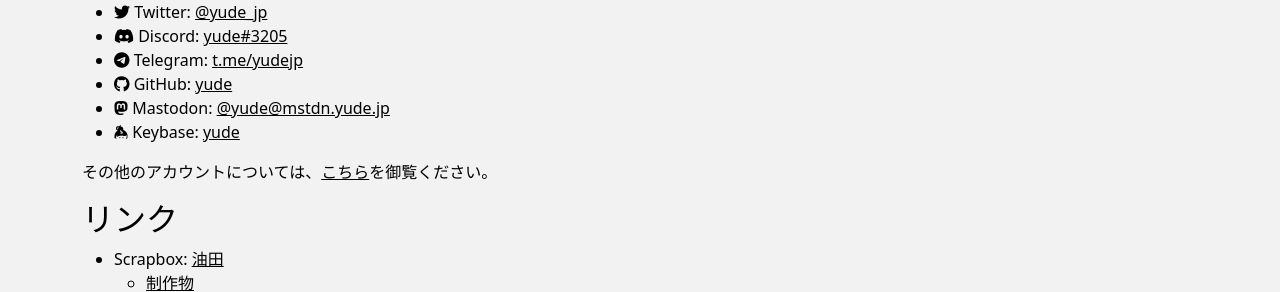
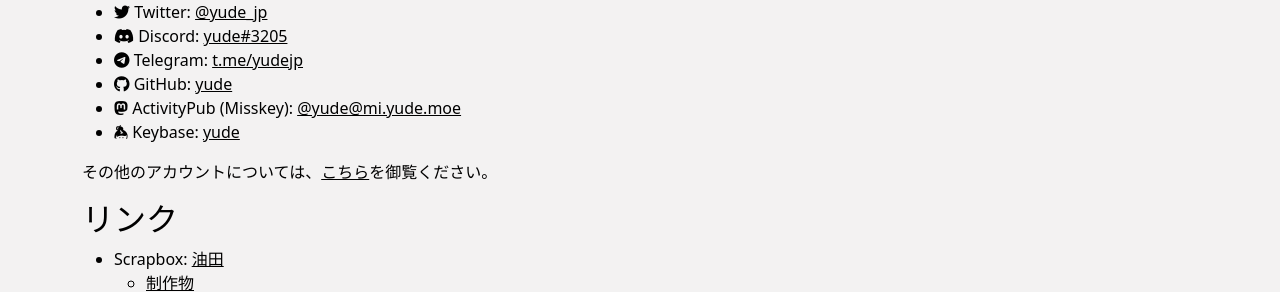
Before and after one commit to yudejp/yude.jp_v3, a Jekyll site: the page built from _pages/profile.md, in a window 1280 px wide. Shown: the part 1445-1737 px from the top of the page. Built offline with Jekyll 4.4.1, drawn with Linux system fonts in a browser that asks for light colours; nearby versions of some CDN libraries.

Commit message:
update ActivityPub link

```diff
--- a/_pages/profile.md
+++ b/_pages/profile.md
@@ -62,7 +62,7 @@
     <li><i class="fa-brands fa-discord"></i> Discord: <a href="https://discord.com/users/116124230243975173" rel="me">yude#3205</a></li>
     <li><i class="fa-brands fa-telegram"></i> Telegram: <a href="https://t.me/yudejp" rel="me">t.me/yudejp</a></li>
     <li><i class="fa-brands fa-github"></i> GitHub: <a href="https://github.com/yude" rel="me">yude</a></li>
-    <li><i class="fa-brands fa-mastodon"></i> Mastodon: <a href="https://mstdn.yude.jp/@yude" rel="me">@yude@mstdn.yude.jp</a></li>
+    <li><i class="fa-brands fa-mastodon"></i> ActivityPub (Misskey): <a href="https://mi.yude.moe/@yude" rel="me">@yude@mi.yude.moe</a></li>
     <li><i class="fa-brands fa-keybase"></i> Keybase: <a href="https://keybase.io/yude" rel="me">yude</a></li>
 </ul>
 
```
